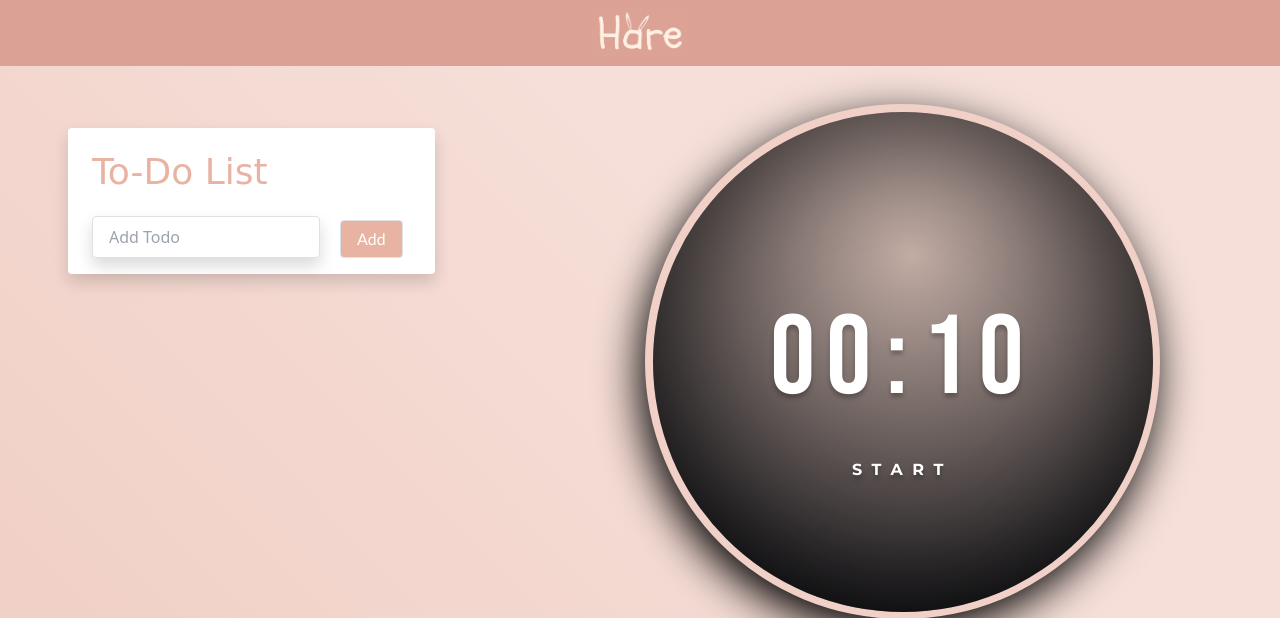
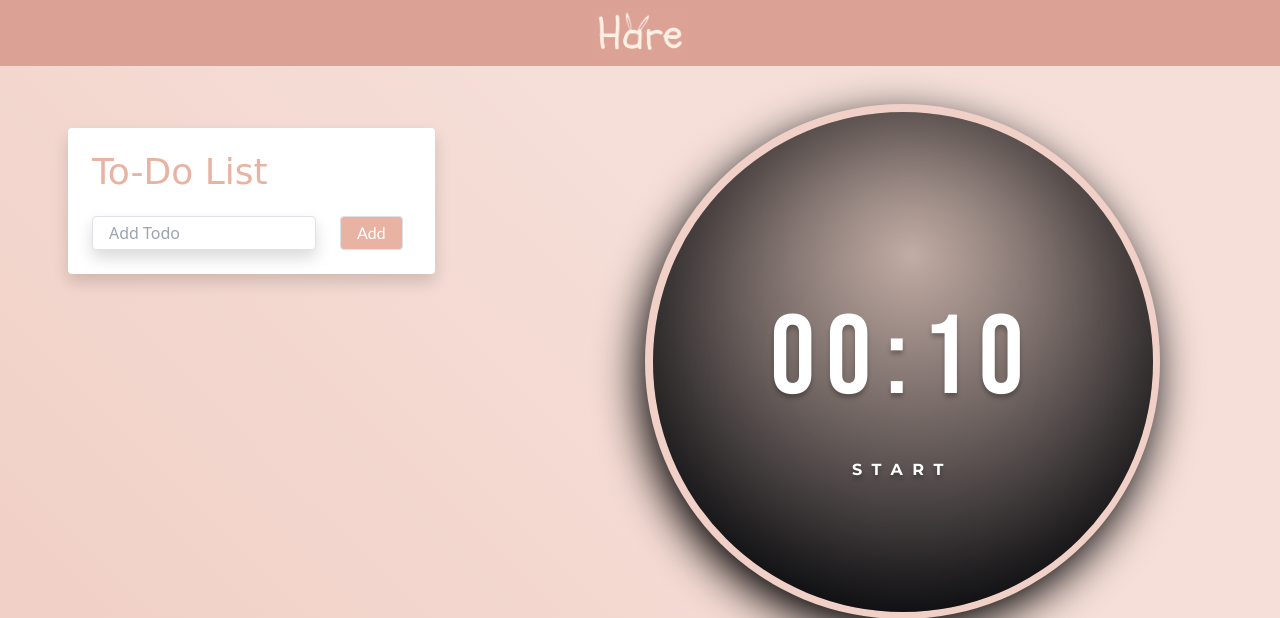
Before and after one commit to danielkaichis/nwhacks2022, a Flask app: page /home in a window 1280 px wide. Shown: the top 618 px of the page. Run offline with Flask 2, Linux system fonts and the light colour scheme; some web fonts are replaced.

Commit message:
update home

```diff
--- a/templates/home.html
+++ b/templates/home.html
@@ -172,10 +172,10 @@
                     <div class="mb-2">
                         <h1 class="text-4xl md:text-4xl todo-title font-medium mb-2">To-Do List</h1>
                         <div class="flex mt-4">
-                            <input class="shadow todo-text appearance-none border rounded w-full py-2 px-3 mr-4 text-grey-darker" name="text" id="text" placeholder="Add Todo" />
+                            <input class="shadow todo-text appearance-none border rounded w-full mb-2 py-1 px-3 mr-4 text-grey-darker" name="text" id="text" placeholder="Add Todo" />
                             <input type="hidden" id="saveIndex" />
-                            <button class="lg:px-4 md:mx-2 text-center border border-solid border-indigo-600 rounded add-todo text-white transition-colors duration-300 mt-1 md:mt-0 md:ml-1" id="add-task-btn">Add</button>
-                            <button class="lg:px-4 md:mx-2 text-center border border-solid border-indigo-600 rounded text-white transition-colors duration-300 mt-1 md:mt-0 md:ml-1" style="display: none" id="save-todo-btn">Save</button>
+                            <button class="lg:px-4 md:mx-2 text-center mb-2 border border-solid border-indigo-600 rounded add-todo text-white transition-colors duration-300" id="add-task-btn">Add</button>
+                            <button class="lg:px-4 md:mx-2 text-center border border-solid border-indigo-600 rounded text-white transition-colors duration-300 mt-1" style="display: none" id="save-todo-btn">Save</button>
                         </div>
                     </div>
                     <div id="listBox"></div>
```
